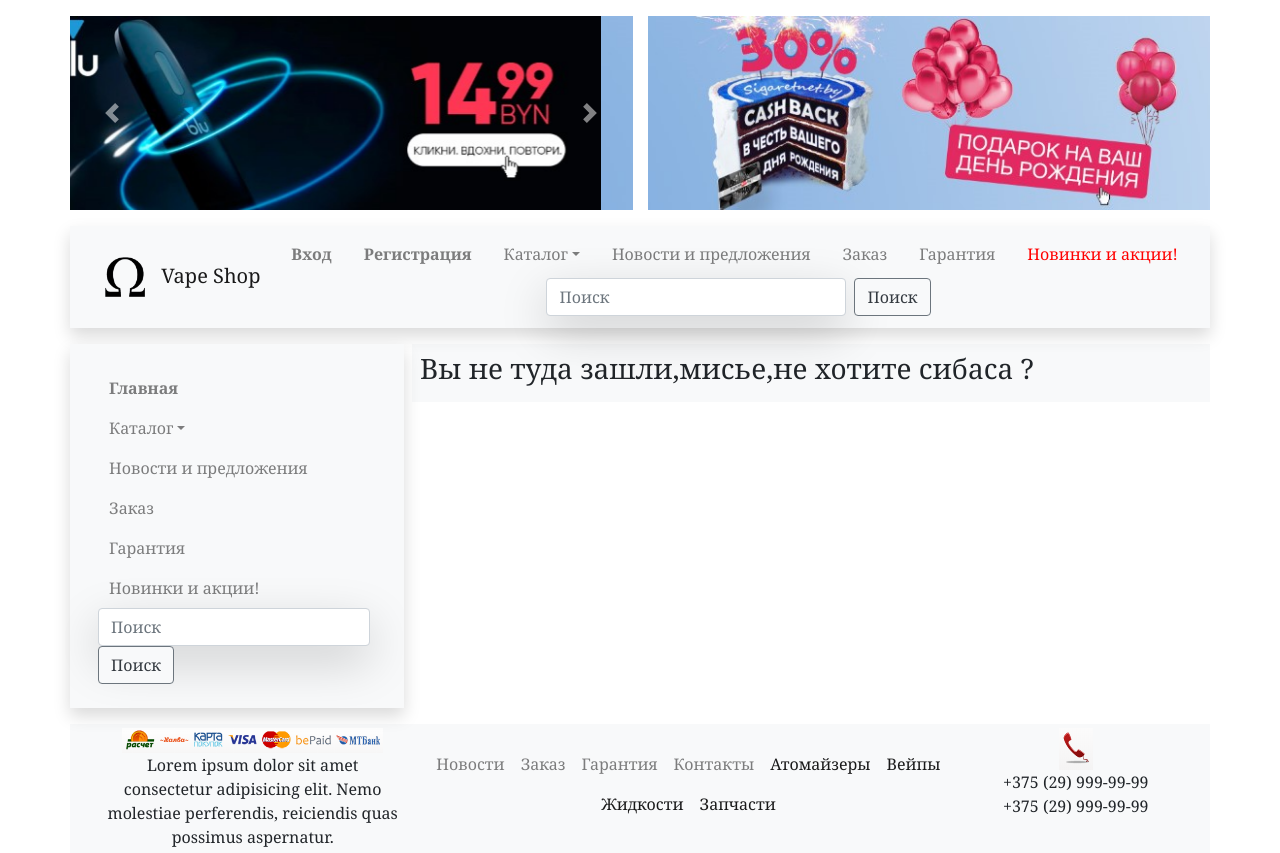
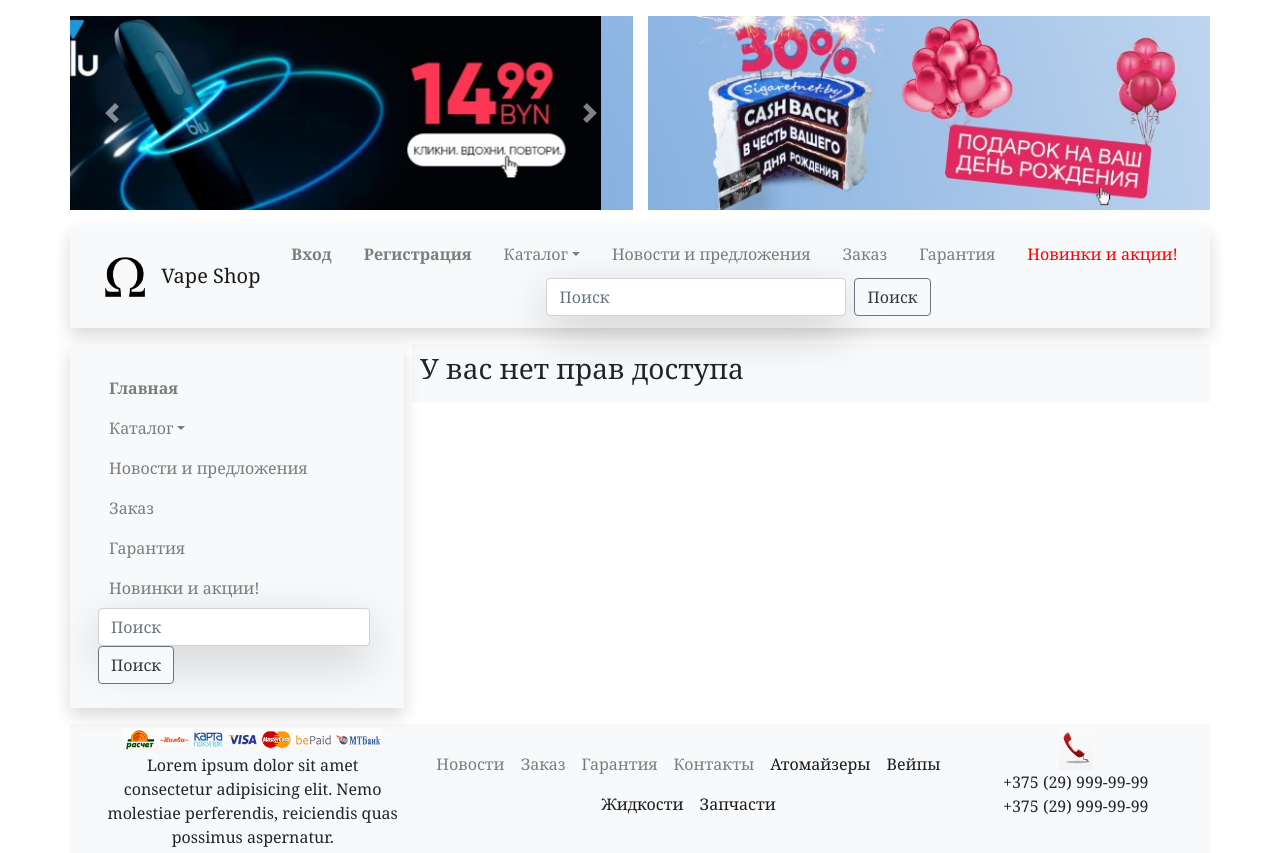
Before and after one commit to Deeathwiing/VSTU-Lab-React, a React (Create React App) app in the folder my-app/src/: page /administration in a window 1280 px wide. Built offline with nearby package versions, Linux system fonts and the light colour scheme; the HTML template or start-up script is replaced by a standard one.

Commit message:
fix adminRoute

```diff
--- a/my-app/src/AdminRoute.jsx
+++ b/my-app/src/AdminRoute.jsx
@@ -1,8 +1,6 @@
 import React from "react";
-import { NavLink } from "react-router-dom";
 import Administration from "./Administration";
 import { Route } from "react-router-dom";
-import News from "./Section/News";
 import ErrorAdmin from "./ErrorAdmin";
 
 let user = localStorage.user ? JSON.parse(localStorage.user) : [];
@@ -12,7 +10,6 @@
   if (checkAdmin) {
     return <Route path="/administration" render={() => <Administration />} />;
   } else {
-    alert("Не лезь, она тебя сожрёт");
-    return <Route to="/erroradmin" component={ErrorAdmin} />;
+    return <Route path="/administration" render={() => <ErrorAdmin />} />;
   }
 };
--- a/my-app/src/ErrorAdmin.jsx
+++ b/my-app/src/ErrorAdmin.jsx
@@ -4,7 +4,7 @@
   render() {
     return (
       <div>
-        <h3>Вы не туда зашли,мисье,не хотите сибаса ?</h3>
+        <h3>У вас нет прав доступа</h3>
       </div>
     );
   }
--- a/my-app/src/Section/Section.jsx
+++ b/my-app/src/Section/Section.jsx
@@ -10,10 +10,6 @@
 import LogIn from "./LogIn";
 import Registration from "./Registration";
 import AboutUs from "./AboutUs";
-import AdminTable from "./AdminTable";
-import ItemsAdmin from "./ItemsAdmin";
-import AddItems from "./AddItems";
-import AllItemsAdmin from "./AllItemsAdmin";
 import { AdminRoute } from "../AdminRoute";
 
 const Section = () => {
```
